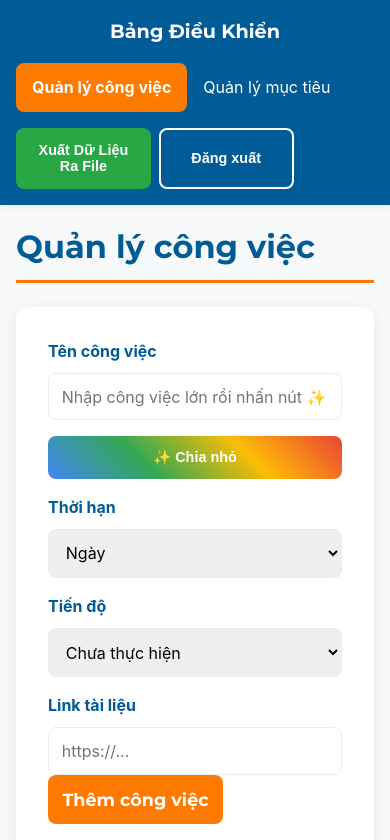
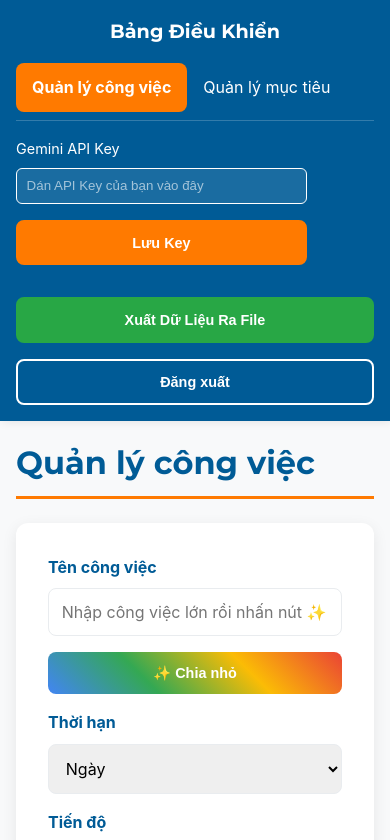
Before and after one commit to minhnnt43-code/LamQuocMinhUEL, a plain HTML site: page index.html in a window 390 px wide. Both pictures are taken after a click on the button "Đăng Nhập". Shown: the top 840 px of the page. Drawn offline with Linux system fonts and the light colour scheme.

Commit message:
Update index.html

```diff
--- a/index.html
+++ b/index.html
@@ -120,7 +120,6 @@
         .nav-menu {
             list-style: none;
             margin-bottom: 2rem;
-            flex-grow: 1; /* Đẩy phần sao lưu xuống dưới */
         }
 
         .nav-menu li {
@@ -152,6 +151,12 @@
             font-weight: bold;
         }
 
+        .sidebar-footer {
+            margin-top: auto; /* Đẩy footer xuống dưới cùng */
+            padding-top: 1rem;
+            border-top: 1px solid rgba(255,255,255,0.2);
+        }
+
         .sidebar-footer button {
             width: 100%;
             margin-top: 0.5rem;
@@ -161,6 +166,41 @@
             font-size: 0.9rem;
             font-weight: bold;
             transition: all 0.3s;
+        }
+
+        .api-key-section {
+            margin-bottom: 1rem;
+        }
+
+        .api-key-section label {
+            font-size: 0.9rem;
+            font-weight: normal;
+            margin-bottom: 0.5rem;
+            display: block;
+        }
+
+        .api-key-section input {
+            width: 100%;
+            padding: 0.6rem;
+            border-radius: 6px;
+            border: 1px solid var(--white);
+            background-color: rgba(255,255,255,0.1);
+            color: var(--white);
+            margin-bottom: 0.5rem;
+        }
+
+        .api-key-section input::placeholder {
+            color: rgba(255,255,255,0.6);
+        }
+
+        .save-key-btn {
+            background-color: var(--primary-orange) !important;
+            border: 2px solid var(--primary-orange) !important;
+            color: var(--white) !important;
+        }
+        .save-key-btn:hover {
+             background-color: var(--secondary-orange) !important;
+             border-color: var(--secondary-orange) !important;
         }
 
         .export-btn {
@@ -475,7 +515,7 @@
             }
             .sidebar-header { width: 100%; margin-bottom: 1rem; font-size: 1.2rem; }
             .nav-menu { display: flex; flex-grow: 1; margin-bottom: 0; }
-            .sidebar-footer { display: flex; gap: 0.5rem; }
+            .sidebar-footer { display: flex; gap: 0.5rem; flex-wrap: wrap; }
             .main-content { margin-left: 0; width: 100%; padding: 1rem; }
             h1 { font-size: 2rem; }
             .form-grid, .input-with-gemini { grid-template-columns: 1fr; flex-direction: column; align-items: stretch; }
@@ -514,6 +554,11 @@
                 <li><button class="nav-btn" onclick="showSection('goals')">Quản lý mục tiêu</button></li>
             </ul>
             <div class="sidebar-footer">
+                <div class="api-key-section">
+                    <label for="api-key-input">Gemini API Key</label>
+                    <input type="password" id="api-key-input" placeholder="Dán API Key của bạn vào đây">
+                    <button class="save-key-btn" onclick="saveApiKey()">Lưu Key</button>
+                </div>
                 <button class="export-btn" onclick="exportDataToFile()">Xuất Dữ Liệu Ra File</button>
                 <button class="logout-btn" onclick="handleLogout()">Đăng xuất</button>
             </div>
@@ -572,7 +617,7 @@
         let tasks = [];
         let goals = [];
         let editingItemId = null;
-        const apiKey = "";
+        let userApiKey = "";
 
         // --- CÁC HÀM XỬ LÝ ĐĂNG NHẬP / ĐĂNG XUẤT ---
 
@@ -634,21 +679,55 @@
             loader.style.display = show ? 'flex' : 'none';
         }
 
+        // --- QUẢN LÝ API KEY ---
+        /**
+         * Lưu API Key do người dùng nhập vào localStorage.
+         */
+        function saveApiKey() {
+            const apiKeyInput = document.getElementById('api-key-input');
+            const newApiKey = apiKeyInput.value.trim();
+            if (newApiKey) {
+                localStorage.setItem('geminiApiKey', newApiKey);
+                userApiKey = newApiKey;
+                alert('API Key đã được lưu thành công!');
+            } else {
+                alert('Vui lòng nhập API Key.');
+            }
+        }
+
+        /**
+         * Tải API Key từ localStorage khi ứng dụng khởi động.
+         */
+        function loadApiKey() {
+            const savedKey = localStorage.getItem('geminiApiKey');
+            if (savedKey) {
+                userApiKey = savedKey;
+                document.getElementById('api-key-input').value = savedKey;
+            }
+        }
+
         // --- TÍCH HỢP GEMINI API ---
 
         async function callGeminiAPI(prompt, retries = 3, delay = 1000) {
+            if (!userApiKey) {
+                alert('Lỗi: Vui lòng nhập Gemini API Key của bạn ở thanh bên trái và nhấn "Lưu Key".');
+                return null;
+            }
+
             toggleLoading(true);
-            const apiUrl = `https://generativelanguage.googleapis.com/v1beta/models/gemini-2.5-flash-preview-09-2025:generateContent?key=${apiKey}`;
+            const apiUrl = `https://generativelanguage.googleapis.com/v1beta/models/gemini-2.5-flash-preview-09-2025:generateContent?key=${userApiKey}`;
             const payload = { contents: [{ parts: [{ text: prompt }] }] };
 
+            let response;
             for (let i = 0; i < retries; i++) {
                 try {
-                    const response = await fetch(apiUrl, {
+                    response = await fetch(apiUrl, {
                         method: 'POST',
                         headers: { 'Content-Type': 'application/json' },
                         body: JSON.stringify(payload)
                     });
                     if (!response.ok) throw new Error(`HTTP error! status: ${response.status}`);
+
                     const result = await response.json();
                     if (result.candidates?.[0]?.content.parts?.[0]?.text) {
                         toggleLoading(false);
@@ -659,7 +738,11 @@
                 } catch (error) {
                     console.error(`Lần thử ${i + 1} thất bại:`, error);
                     if (i === retries - 1) {
-                        alert("Đã xảy ra lỗi khi kết nối với Gemini API. Vui lòng thử lại sau.");
+                        if (response && response.status === 400) {
+                             alert("Lỗi: API Key không hợp lệ hoặc đã hết hạn. Vui lòng kiểm tra lại.");
+                        } else {
+                             alert("Đã xảy ra lỗi khi kết nối với Gemini API. Vui lòng kiểm tra kết nối mạng và API Key.");
+                        }
                         toggleLoading(false);
                         return null;
                     }
@@ -904,6 +987,7 @@
 
         // --- KHỞI CHẠY ỨNG DỤNG ---
         document.addEventListener('DOMContentLoaded', () => {
+            loadApiKey();
             // Kiểm tra xem người dùng đã đăng nhập chưa
             if (sessionStorage.getItem('isLoggedIn') === 'true') {
                 showApp();
```
